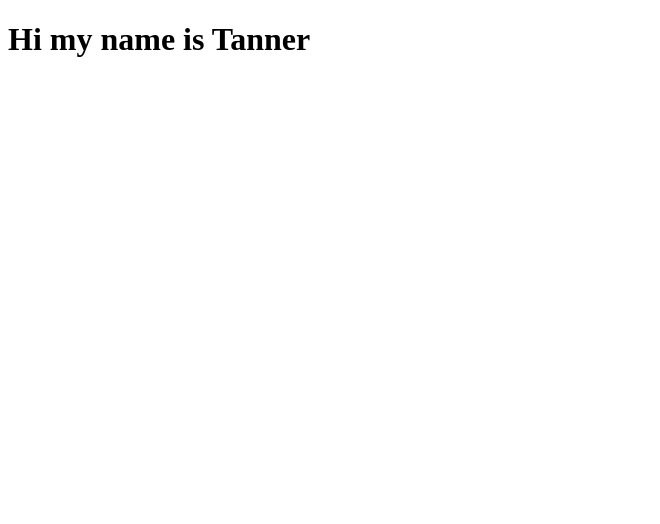
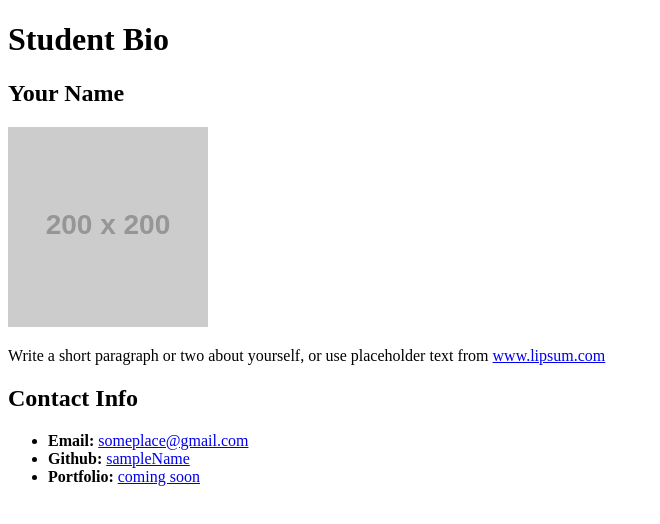
Before and after one commit to TanJamBoy/TanJamBoy.github.io, a plain HTML site: page index.html in a window 1280 px wide. Shown: the whole page, without its empty margins (0-660 px from the left). Drawn offline with Linux system fonts and the light colour scheme; placeholder pictures from the web are drawn by us.

Commit message:
Changed basic fromat of HTML

```diff
--- a/index.html
+++ b/index.html
@@ -1,16 +1,42 @@
 <!DOCTYPE html>
-<html lang="en">
+<html lang="en-us">
 
 <head>
-
-    <meta charset="UTF-8">
-    <meta name="viewport" content="width=device-width, initial-scale=1.0">
-    <title>Document</title>
-
+  <meta charset="UTF-8">
+  <title>Activity 1: Basic HTML Bio</title>
 </head>
 
 <body>
-    <h1>Hi my name is Tanner</h1>
+
+  <header>
+    <h1>Student Bio</h1>
+  </header>
+
+  <div>
+
+    <section>
+      <h2>Your Name</h2>
+
+
+      <img src="https://placehold.it/200x200" alt="Your Name">
+
+
+      <p>Write a short paragraph or two about yourself, or use placeholder text from <a href="http://www.lipsum.com/">www.lipsum.com</a></p>
+    </section>
+
+    <section>
+
+      <h2>Contact Info</h2>
+
+      <ul>
+        <li><strong>Email:</strong> <a href="#">someplace@gmail.com</a></li>
+        <li><strong>Github:</strong> <a href="#">sampleName</a></li>
+        <li><strong>Portfolio:</strong> <a href="#">coming soon</a></li>
+      </ul>
+
+    </section>
+  </div>
+
 </body>
 
 </html>
```
